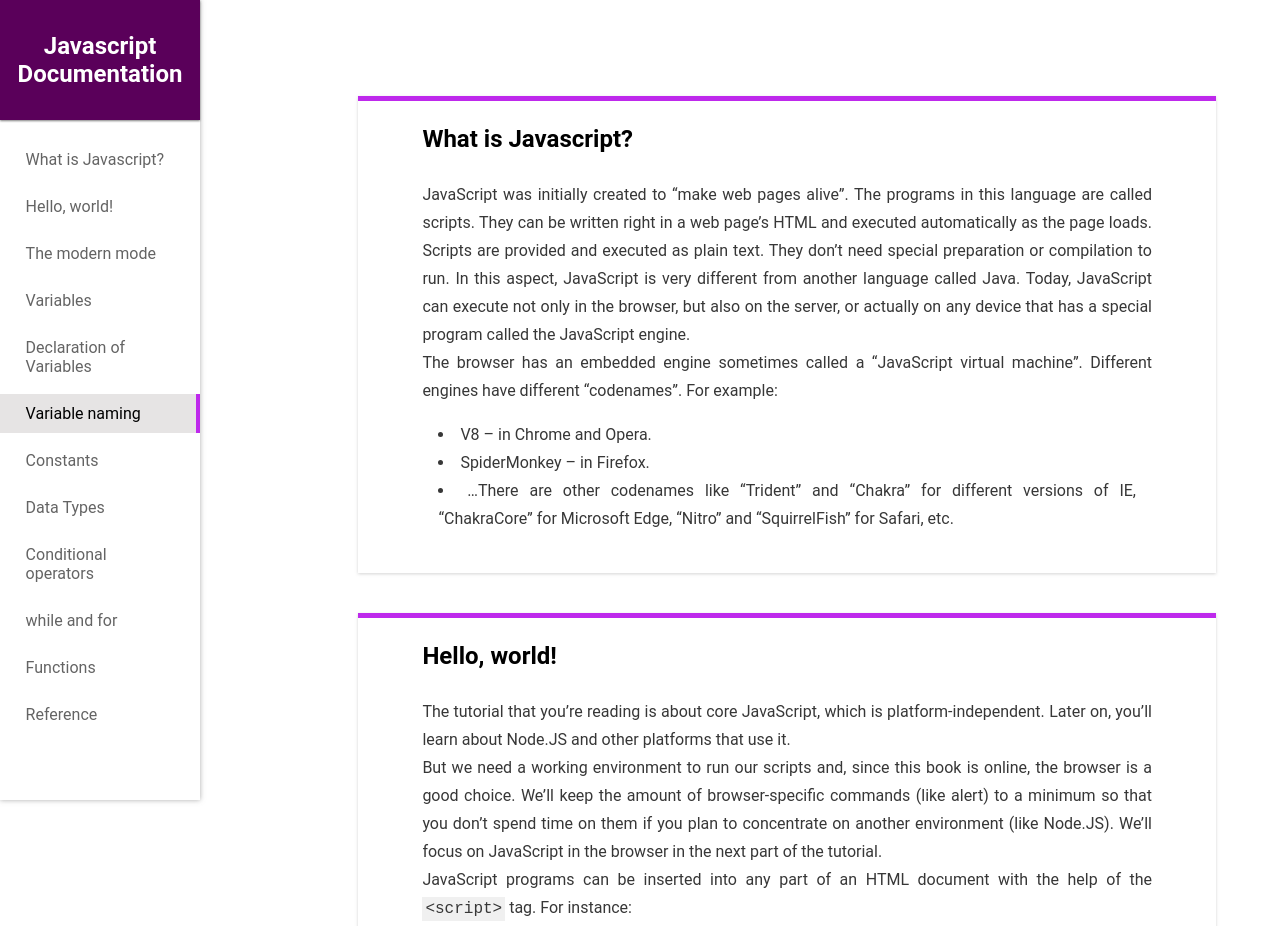
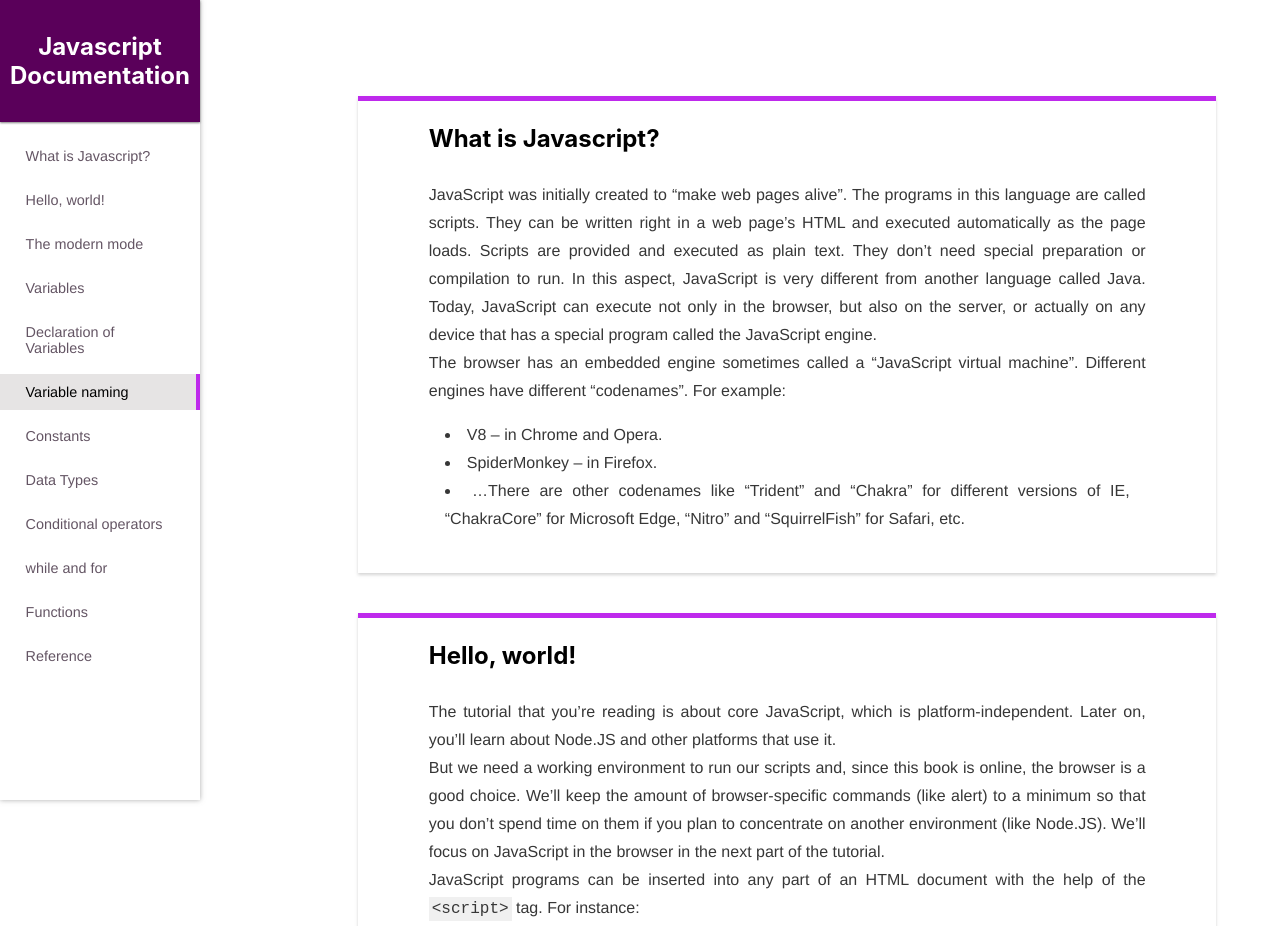
Before and after one commit to odgripginger/tech-doc-page, a plain HTML site: page index.html in a window 1280 px wide. Shown: the top 926 px of the page. Drawn offline with Linux system fonts and the light colour scheme.

Commit message:
changed typeface

```diff
--- a/index.html
+++ b/index.html
@@ -185,9 +185,11 @@
 
         <p>The statement below creates (in other words: declares or defines) a variable with the name “message”:</p>
 
-        <ol>
-          <li>let message</li>
-        </ol>
+        <code>
+          <ol>
+            <li>let message</li>
+          </ol>
+        </code>
 
         <p>Now, we can put some data into it by using the assignment operator <code>=</code>:</p>
         <code>
--- a/style.css
+++ b/style.css
@@ -19,7 +19,7 @@ ol{ margin: 2vh;
 }
 body {
     color: rgb(55,55,55);
-    font-family: Roboto, Oxygen, Ubuntu, Cantarell, 'Open Sans', 'Helvetica Neue', sans-serif;
+    font-family: helvetica,Roboto, Oxygen, Ubuntu, Cantarell, 'Open Sans', 'Helvetica Neue', sans-serif;
 }
 #navbar{
     margin: 0 auto;
@@ -28,7 +28,7 @@ body {
     position: fixed;
     left: 0;
 
-    font-size: 2vh;
+    font-size: 1.8vh;
 
     background-color: white;
     box-shadow: 0 0 5px 0 rgba(150, 150, 150, 0.8);
@@ -36,6 +36,7 @@ body {
 #navhead{
     padding: 4vh 0;
     font-size: 3vh;
+    font-family: -apple-system, BlinkMacSystemFont, 'Segoe UI', Roboto, Oxygen, Ubuntu, Cantarell, 'Open Sans', 'Helvetica Neue', sans-serif;
     color: #fff;
     text-align: center;
     background: rgb(90,0,90);
@@ -44,14 +45,13 @@ body {
 }
 
 a.nav-link {
-    color: rgb(100, 100, 100);
     text-decoration-style: none;
     text-decoration-line: none;
 }
 
 #navbar ul {
     margin: 0 auto;
-    margin-top: 2.5vh;
+    margin-top: 2vh;
 }
 
 #navbar ul li#nav-link-active{
@@ -71,7 +71,9 @@ li#nav-link-active a{
     background-color: white;
     width: 100%;
 }
-
+li a{
+    color: rgba(100, 85, 100);
+}
 #main-doc{
     padding-top: 12vh;
     margin-left: 14vw;
@@ -82,11 +84,11 @@ li#nav-link-active a{
 
     margin-left: 14vw;
     margin-right: 5vw;
-    padding: 3vh 5vw;
+    padding: 3vh 5.5vw;
     font-size: 2vh;
 
     background-color: white;
-    box-shadow: 0 1px 3px 0 rgba(150, 150, 150, 0.4);
+    box-shadow: 0 2px 3px 0 rgba(150, 150, 150, 0.4);
     margin-bottom: 5vh;
 
     border-top: 5px solid rgb(190,41,236);
@@ -98,6 +100,7 @@ li#nav-link-active a{
 .main-section header{
     color:black;
     font-size: 3vh;
+    font-family: -apple-system, BlinkMacSystemFont, 'Segoe UI', Roboto, Oxygen, Ubuntu, Cantarell, 'Open Sans', 'Helvetica Neue', sans-serif;
     font-weight: bold;
     padding-bottom: 3.5vh;
 }
@@ -128,7 +131,7 @@ code ol {
     list-style-position: outside ;
     list-style-type: decimal-leading-zero;
     color: white;
-    background-color:  rgba(100, 85, 100)
+    background-color:  rgba(100, 85, 100);
 }
 
 code li {
```
